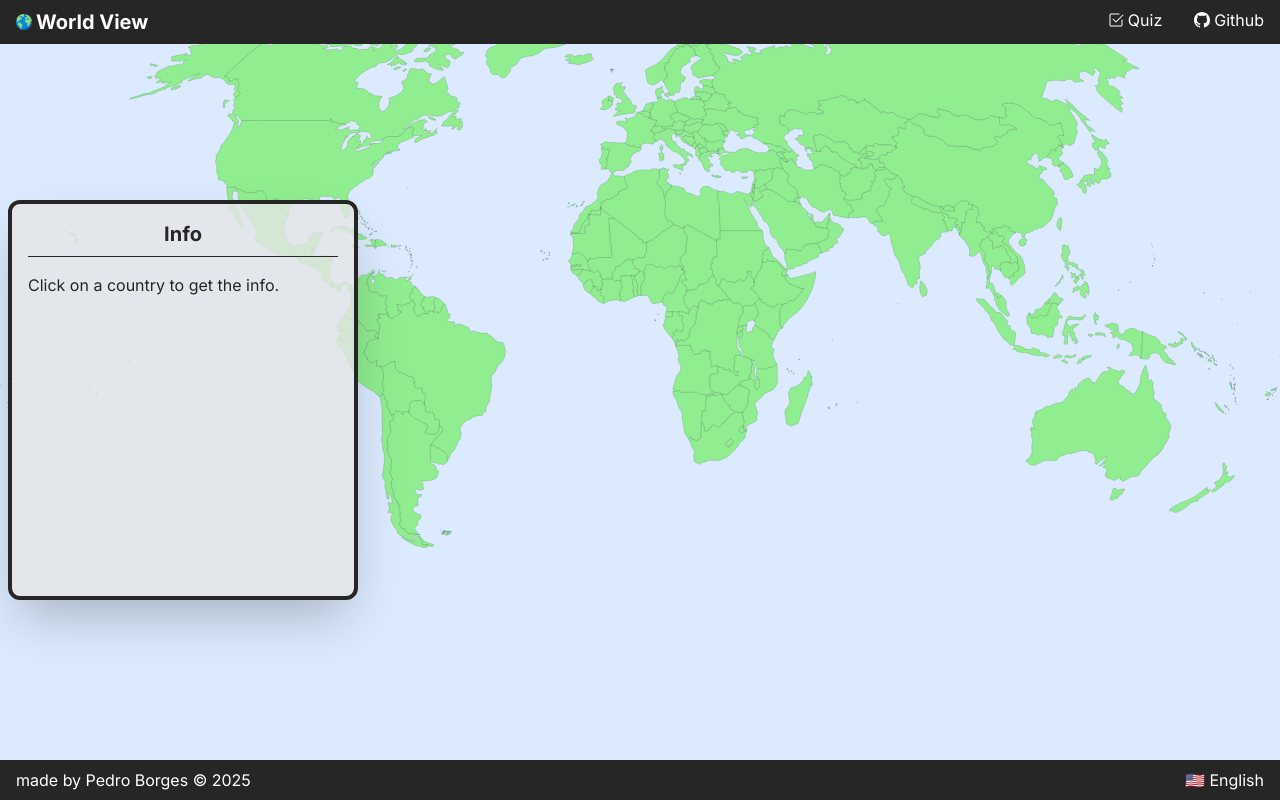
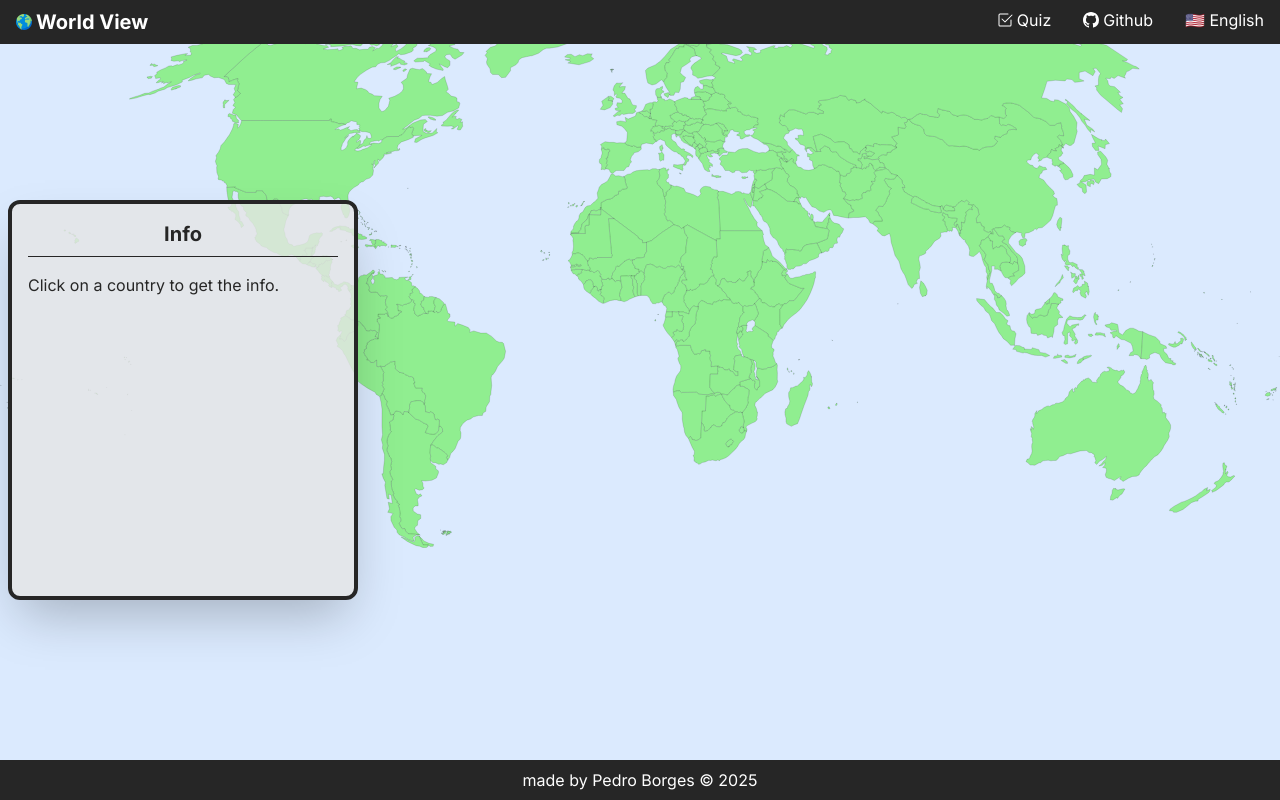
Before and after one commit to dspedroborges/world-view, a React (Vite) app: page / in a window 1280 px wide. Built offline with nearby package versions, Linux system fonts and the light colour scheme.

Commit message:
feat: change language on the navbar

```diff
--- a/src/App.tsx
+++ b/src/App.tsx
@@ -134,6 +134,19 @@ function App() {
               Github
             </a>
           </li>
+          <li>
+            {
+              language == "Portuguese" ? (
+                <button onClick={() => setLanguage("English")} className="cursor-pointer hover:underline">
+                  🇧🇷 Português
+                </button>
+              ) : (
+                <button onClick={() => setLanguage("Portuguese")} className="cursor-pointer hover:underline">
+                  🇺🇸 English
+                </button>
+              )
+            }
+          </li>
         </ul>
       </nav>
       <ZoomableSvg>
@@ -222,19 +235,8 @@ function App() {
           )
         }
       </div>
-      <footer className="fixed bottom-0 w-full bg-neutral-800 px-4 py-2 text-white flex flex-col lg:flex-row lg:justify-between z-50">
+      <footer className="fixed bottom-0 w-full bg-neutral-800 px-4 py-2 text-white flex justify-center z-50">
         <p>{language == "Portuguese" ? "feito por" : "made by"} Pedro Borges &copy; {new Date().getFullYear()}</p>
-        {
-          language == "Portuguese" ? (
-            <button onClick={() => setLanguage("English")} className="cursor-pointer hover:underline">
-              🇧🇷 Português
-            </button>
-          ) : (
-            <button onClick={() => setLanguage("Portuguese")} className="cursor-pointer hover:underline">
-              🇺🇸 English
-            </button>
-          )
-        }
       </footer>
     </div>
   )
```
